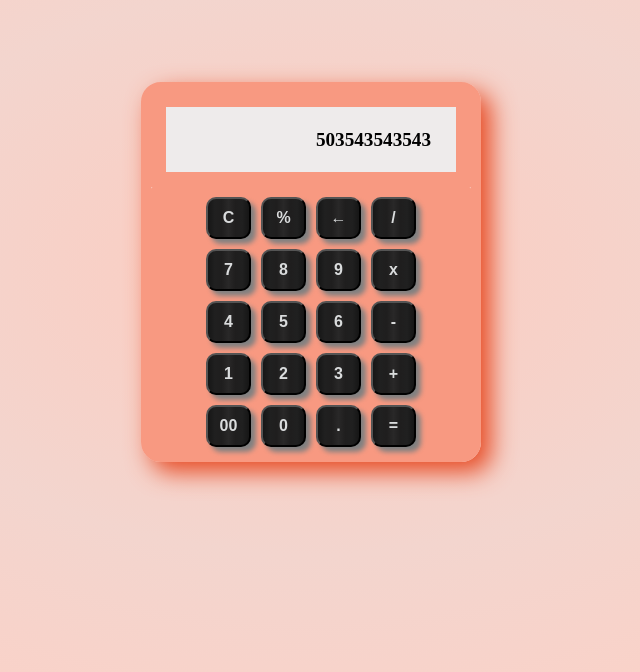
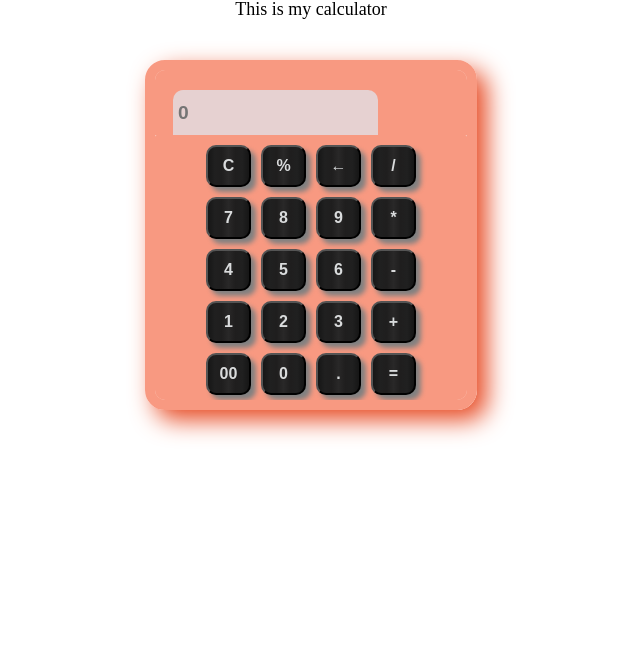
Before and after one commit to DhanushChinnaiyan/DAY-15-TASK-2, a plain HTML site: page index.html in a window 1280 px wide. Shown: the part 128-800 px from the top of the page, without its empty margins (329-969 px from the left). Drawn offline with Linux system fonts and the light colour scheme.

Commit message:
Calculator

```diff
--- a/index.html
+++ b/index.html
@@ -8,29 +8,36 @@
     <link rel="stylesheet" href="style.css">
 </head>
 <body>
-    <div class="calculator">503543543543</div>
+    <h1 id="title">Calcuator:</h1>
+    <p id="description">This is my calculator</p>
+<div class="body">
+    <div class="display">
+        <input type="text" class="calculator" id="result" placeholder="0">
+    </div>
     <div class="calc">
-        <button class="top-1">C</button>
-        <button class="top-1">%</button>
-        <button class="top-1">←</button>
-        <button class="top-1">/</button>
-        <button class="top-2" value="7">7</button>
-        <button class="top-2" value="8">8</button>
-        <button class="top-2" value="9">9</button>
-        <button class="top-2">x</button>
-        <button class="top-3" value="4">4</button>
-        <button class="top-3" value="5">5</button>
-        <button class="top-3" value="6">6</button>
-        <button class="top-3">-</button>
-        <button class="top-4" value="1">1</button>
-        <button class="top-4" value="2">2</button>
-        <button class="top-4" value="3">3</button>
-        <button class="top-4">+</button>
-        <button class="top-5" value="00">00</button>
-        <button class="top-5" value="0">0</button>
-        <button class="top-5">.</button>
-        <button class="top-5">=</button>
+        <button class="button" id="clear">C</button>
+        <button class="button">%</button>
+        <button class="button">←</button>
+        <button class="button">/</button>
+        <button class="button" id="7">7</button>
+        <button class="button" id="8">8</button>
+        <button class="button" id="9">9</button>
+        <button class="button">*</button>
+        <button class="button" id="4">4</button>
+        <button class="button" id="5">5</button>
+        <button class="button" id="6">6</button>
+        <button class="button" id="subtract">-</button>
+        <button class="button" id="1">1</button>
+        <button class="button" id="2">2</button>
+        <button class="button" id="3">3</button>
+        <button class="button" id="add">+</button>
+        <button class="button">00</button>
+        <button class="button">0</button>
+        <button class="button">.</button>
+        <button class="button" id="equal">=</button>
     </div>
+</div>
     <script src="script.js"></script>
+    <script src="https://app.zenclass.in/sheets/v1/js/zen/suite/bundle.js"></script>
 </body>
 </html>
--- a/script.js
+++ b/script.js
@@ -0,0 +1,47 @@
+let string="";
+let sum=document.querySelectorAll(".button");
+for(var i=0;i<sum.length;i++){
+  sum[i].addEventListener("click",(e)=>{
+
+
+    if(e.target.innerHTML=="C"){
+        string=""
+        document.querySelector("input").value=string;
+    }
+
+    else if(e.target.innerHTML=="←"){
+
+       let str= document.querySelector("#result");
+        str.value=str.value.slice(0,-1)
+        string=str.value+""
+
+    }
+    else if(e.target.innerHTML=="="){
+        string=eval(string);
+        document.querySelector("input").value=string;
+
+    }
+    else{
+    string=string+e.target.innerHTML;
+    document.querySelector("input").value=string;
+
+    }
+  })
+
+}
+
+
+
+
+
+
+
+
+// Array.from(sum).forEach((button)=>{
+//     button.addEventListener( "click",(e)=>{
+
+//         string=string+ e.target.innerHTML;
+//         document.querySelector("input").value=string;
+//     console.log(string)
+//     })
+// });
--- a/style.css
+++ b/style.css
@@ -4,16 +4,11 @@
 
 
 }
-html{
-    display: flex;
-    justify-content: center;
-    align-items: center;
-    height: 100vh;
-}
-body{
+
+.body{
     border: 10px solid rgb(248, 153, 129);
     padding: 0;
-    width: 40vh;
+    width: 39vh;
     background-image: radial-gradient(rgb(252, 204, 192),rgb(243, 213, 206),rgb(253, 208, 197));
     box-shadow: 10px 10px 25px rgb(231, 74, 35);
     border-radius: 20px;
@@ -22,24 +17,56 @@ body{
 
 
 }
+body{
+    /* border: 1px solid black; */
+    display: grid;
+    justify-content: center;
+
+}
+#title{
+   color: rgb(231, 74, 35);
+    text-align: center;
+    padding-top: 80px;
+
+}
+#description{
+    margin-top: 10px;
+    /* color: rgb(255, 0, 242); */
+    text-align: center;
+    padding-bottom: 40px;
+    font-size: large;
+}
+.display{
+    background-color: rgb(248, 153, 129);
+}
 .calculator{
-    display: flex;
-    justify-content: end;
-    align-items: center;
-    flex-direction: row-reverse;
-    /* border: 1px solid black; */
-    height: 65px;
-    padding-right: 25px;
+    /* display: flex; */
+    /* justify-content: end; */
+    /* align-items: center; */
+    /* flex-direction: row-reverse; */
+    padding-left: 5px;
+    border: 0px solid;
+    background-color: transparent;
+    height: 45px;
+    border-radius: 10px 10px 0px 0px;
+    /* padding-right: 25px; */
     font-size: larger;
     font-weight: bolder;
-    border: 15px solid rgb(248, 153, 129);
-    background-color: rgb(238, 235, 235);
-
+    /* border: 15px solid rgb(248, 153, 129); */
+    background-color: rgb(230, 209, 209);
+    width: 200px;
+    margin-left: 18px;
+    margin-top: 20px;
+    /* margin-right: 50px; */
     /* border: 1px solid rgb(74, 74, 185); */
     /* border-radius: 43px 13px 0px 0px; */
     overflow: hidden;
 
 
+
+}
+input:focus{
+    outline: none;
 }
 .calc{
     /* background-color: rgb(241, 231, 217); */
```
